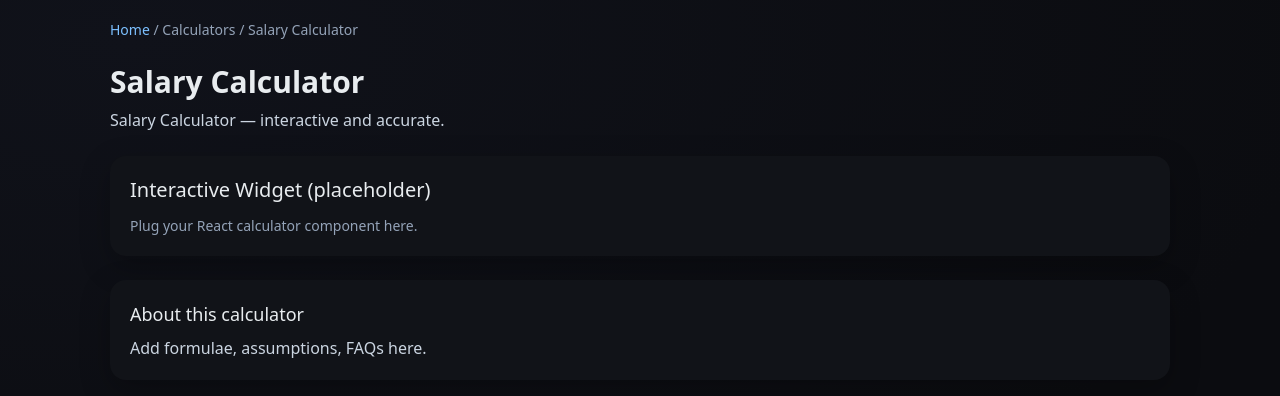
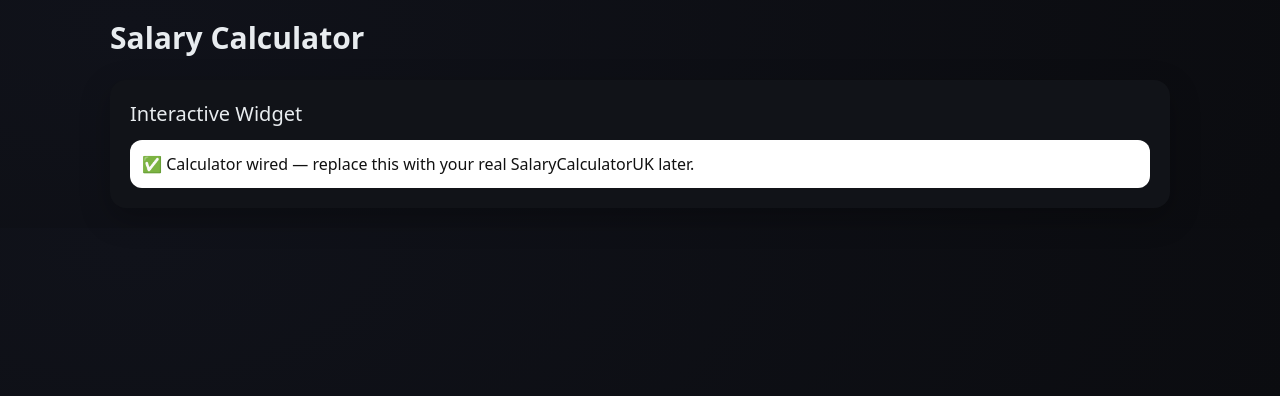
Before and after one commit to mkhegde/calc-my-money-site, a Next.js app: page /calculators/salary-calculator in a window 1280 px wide. Shown: the top 396 px of the page. Built offline with nearby package versions, Linux system fonts and the light colour scheme.

Commit message:
Add Salary Calculator page component

```diff
--- /dev/null
+++ b/app/calculators/salary-calculator/page.tsx
@@ -0,0 +1,13 @@
+import SalaryCalculatorUK from "../../../components/calculators/SalaryCalculatorUK";
+
+export default function Page() {
+  return (
+    <main className="container space-y-6">
+      <h1 className="text-2xl md:text-3xl font-semibold">Salary Calculator</h1>
+      <section className="card">
+        <h2 className="text-xl mb-3">Interactive Widget</h2>
+        <SalaryCalculatorUK />
+      </section>
+    </main>
+  );
+}
```
